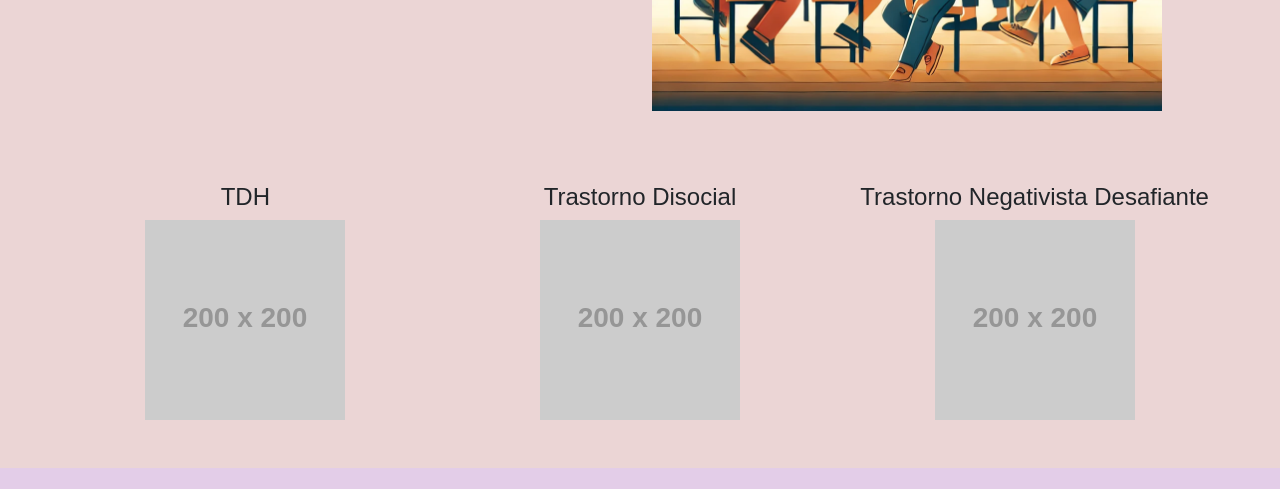
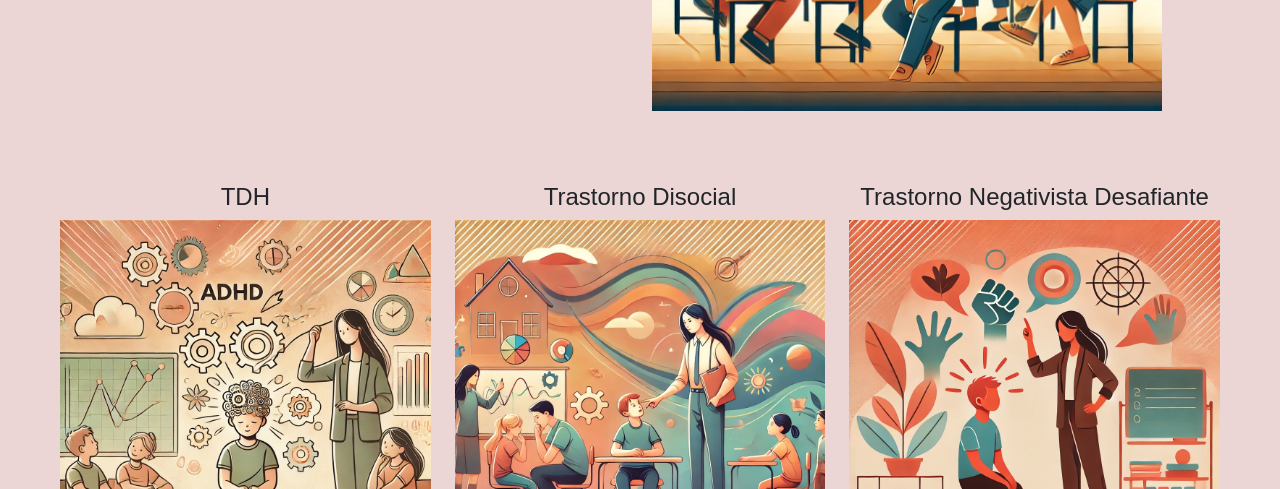
Before and after one commit to cristians64/ProyectoInnovacion, a website: page NEE2.html in a window 1280 px wide. Shown: the part 667-1156 px from the top of the page. Drawn offline with nearby package versions, Linux system fonts and the light colour scheme; placeholder pictures from the web are drawn by us.

Commit message:
Imagenes añadidas, falta corregir tamaños de todas las Nee

```diff
--- a/NEE2.html
+++ b/NEE2.html
@@ -98,7 +98,7 @@
         <div class="col-md-4 d-flex flex-column align-items-center">
             <h4 class="text-center">TDH</h4>
             <a href="NEE2/tdah.html">
-                <img src="https://via.placeholder.com/200" class="img-fluid" alt="Imagen 1" href="">
+                <img src="imagenes/Trastornos/tdh.webp" class="img-fluid" alt="Imagen 1">
             </a>
         </div>
 
@@ -106,7 +106,7 @@
         <div class="col-md-4 d-flex flex-column align-items-center">
             <h4 class="text-center">Trastorno Disocial</h4>
             <a href="NEE2/trastorno_disocial.html">
-                <img src="https://via.placeholder.com/200" class="img-fluid" alt="Imagen 2">
+                <img src="imagenes/Trastornos/disocial.webp" class="img-fluid" alt="Imagen 2">
             </a>
         </div>
 
@@ -114,7 +114,7 @@
         <div class="col-md-4 d-flex flex-column align-items-center">
             <h4 class="text-center">Trastorno Negativista Desafiante</h4>
             <a href="NEE2/trastorno_negativista.html">
-                <img src="https://via.placeholder.com/200" class="img-fluid" alt="Imagen 3">
+                <img src="imagenes/Trastornos/negativista.webp" class="img-fluid" alt="Imagen 3">
             </a>
         </div>
     </div>
```
Also changed, not shown: NEE3.html (+1 -1 lines).
